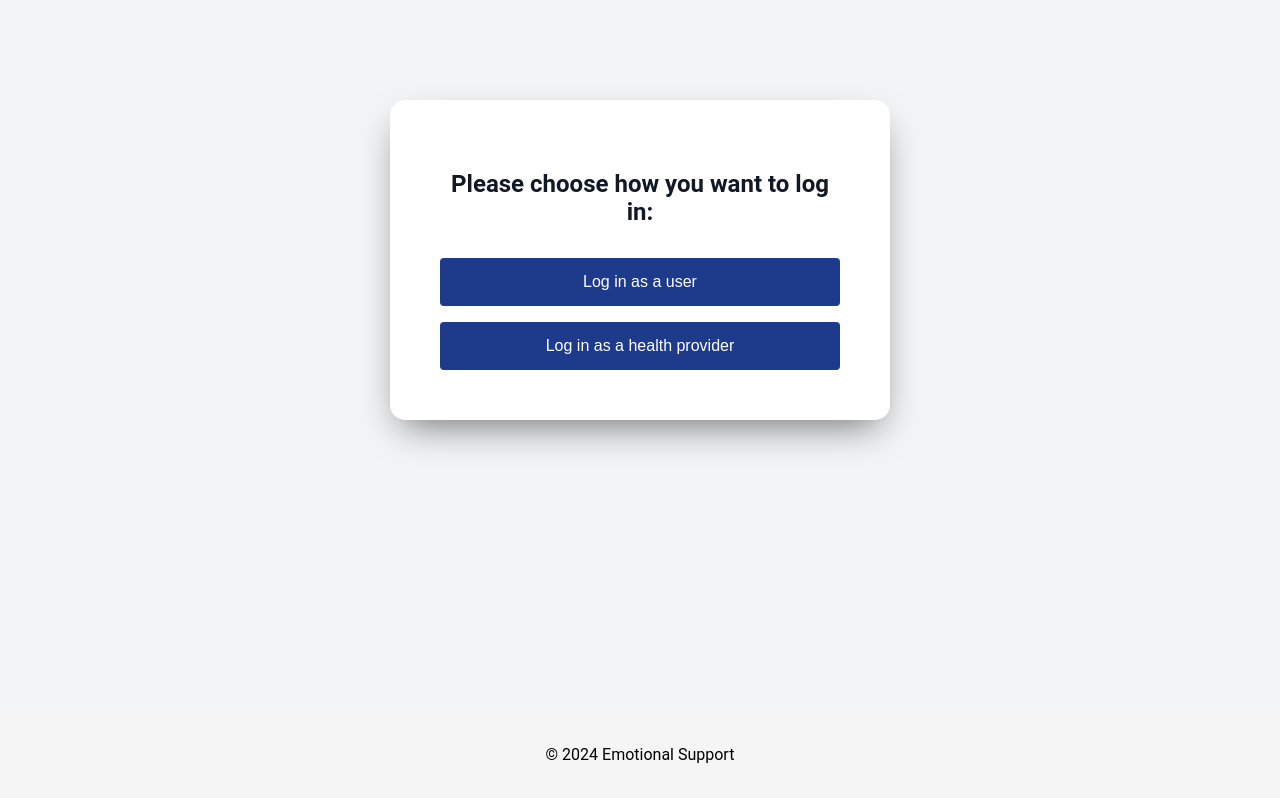
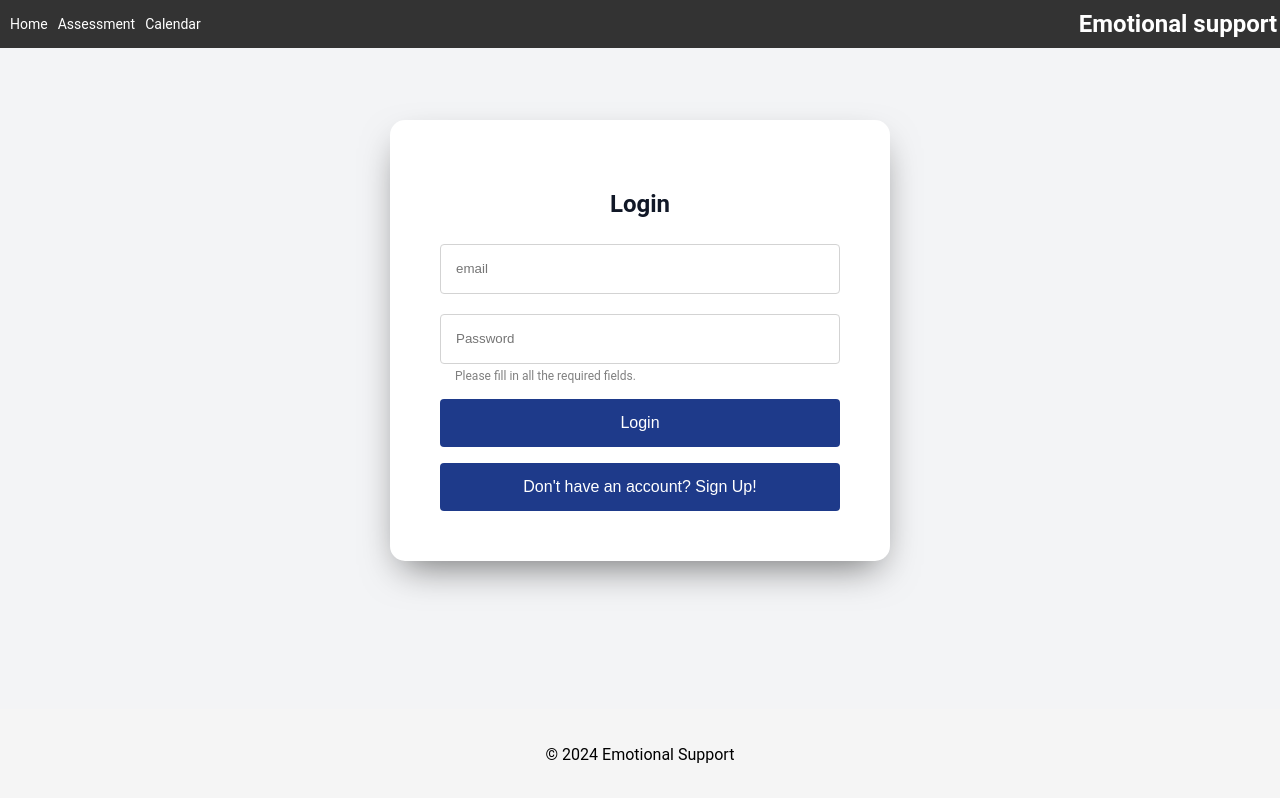
Before and after one commit to shirokov-kirill/Emotional-Support-Capstone, a React (Create React App) app in the folder app-web-frontend/: page / in a window 1280 px wide. Shown: the top 798 px of the page. Built offline with nearby package versions, Linux system fonts and the light colour scheme.

Commit message:
created the common header for all main components

```diff
--- a/app-web-frontend/src/App.css
+++ /dev/null
@@ -1,38 +0,0 @@
-.App {
-    text-align: center;
-}
-
-.App-logo {
-    height: 40vmin;
-    pointer-events: none;
-}
-
-@media (prefers-reduced-motion: no-preference) {
-    .App-logo {
-        animation: App-logo-spin infinite 20s linear;
-    }
-}
-
-.App-header {
-    background-color: #282c34;
-    min-height: 100vh;
-    display: flex;
-    flex-direction: column;
-    align-items: center;
-    justify-content: center;
-    font-size: calc(10px + 2vmin);
-    color: white;
-}
-
-.App-link {
-    color: #61dafb;
-}
-
-@keyframes App-logo-spin {
-    from {
-        transform: rotate(0deg);
-    }
-    to {
-        transform: rotate(360deg);
-    }
-}
--- a/app-web-frontend/src/Login/Login.js
+++ b/app-web-frontend/src/Login/Login.js
@@ -26,6 +26,8 @@ function Login() {
     let navigate = useNavigate();
 
     const handleLogin = () => {
+        isLoggedIn_ = true;
+        console.log('Login successful');
         navigate('/home');
     }
 
@@ -76,6 +78,7 @@ function Login() {
         } catch (error) {
             console.error('Error during registration', error);
         }
+        isLoggedIn_ = true;
         navigate('/Home');
     };
 
@@ -195,4 +198,13 @@ function Login() {
     );
 }
 
+
+
+// this logic isn't great, but this functiion is needed for the header to work
+// TODO: refactor this
+let isLoggedIn_ = false;
+function isLoggedIn() {
+    return isLoggedIn_;
+}
+
 export default Login;
--- a/app-web-frontend/src/Calendar/Calendar.css
+++ b/app-web-frontend/src/MainComponents/Calendar/Calendar.css
@@ -3,7 +3,7 @@
   height: 600px;
   display: flex;
   flex-direction: column;
-  margin-top: 40px;
+  /* margin-top: 20px; */
 }
 
 .calendar-header {
--- a/app-web-frontend/src/Calendar/Calendar.js
+++ b/app-web-frontend/src/MainComponents/Calendar/Calendar.js
@@ -1,8 +1,7 @@
 import React, { Component } from 'react';
 import './Calendar.css';
 import CalendarDays from './Calendar days/CalendarDays';
-import getMoodsForTimeFrame from "./../reusables/Mood/GetMood";
-import Header from '../header/Header';
+import getMoodsForTimeFrame from "../../reusables/Mood/GetMood";
 
 
 function findStartAndEndDate(date) {
@@ -70,7 +69,6 @@ export default class Calendar extends Component {
   render() {
     return (
         <div>
-          <Header />
           <div className="calendar">
             <div className="calendar-header">
               <button onClick={this.goToPreviousMonth}>Previous</button>
--- a/app-web-frontend/src/Emotion assessment/EmotionAssessmentForm.js
+++ b/app-web-frontend/src/MainComponents/Emotion assessment/EmotionAssessmentForm.js
@@ -1,10 +1,9 @@
 
 import { useState } from 'react';
 import './EmotionAssessmentForm.css';
-import ColorSelectionButton from '../reusables/Buttons/ColorSelectionButton/ColorSelectionButton';
-import EmojiSelectionButton from '../reusables/Buttons/EmojiSelectionButton/EmojiSelectionButton';
-import {SERVER_ADDRESS, prepareRequest} from '../setupInfo';
-import Header from '../header/Header';
+import ColorSelectionButton from '../../reusables/Buttons/ColorSelectionButton/ColorSelectionButton';
+import EmojiSelectionButton from '../../reusables/Buttons/EmojiSelectionButton/EmojiSelectionButton';
+import {SERVER_ADDRESS, prepareRequest} from '../../setupInfo';
 
 function EmotionAssessmentForm() {
   const selectedColorDefault = '#ffffff'
@@ -49,7 +48,6 @@ function EmotionAssessmentForm() {
 
   return (
     <div>
-      <Header/>
       <div className='emotionAssessmentForm'>
         <div className='emotionAssessmentFormParameterBox'>
           <div className='formRow'>
--- a/app-web-frontend/src/Home/Home.js
+++ b/app-web-frontend/src/MainComponents/Home/Home.js
@@ -1,10 +1,7 @@
-import Header from '../header/Header';
-
-
 function Home() {
+    // TODO: Implement the Home page
     return (
         <div className="App">
-            <Header />
             <h2>Home</h2>
         </div>
     )
--- /dev/null
+++ b/app-web-frontend/src/MainComponents/MainComponents.js
@@ -0,0 +1,13 @@
+import Home from './Home/Home';
+import EmotionAssessmentForm from './Emotion assessment/EmotionAssessmentForm';
+import Calendar from './Calendar/Calendar';
+
+
+const MainComponents = [
+    { "label": "Home", "path": "/home", "element": Home },
+    { "label": "Assessment", "path": "/assessment", "element": EmotionAssessmentForm },
+    { "label": "Calendar", "path": "/calendar", "element": Calendar }
+]
+
+
+export default MainComponents;
--- a/app-web-frontend/src/header/Header.css
+++ b/app-web-frontend/src/header/Header.css
@@ -5,7 +5,7 @@ header {
   background-color: #333;
   color: white;
   padding: 10px;
-  justify-content: space-between;
+  justify-content: space-between; /* Adjusted */
   align-items: center;
   display: flex;
 }
@@ -33,4 +33,21 @@ nav ul li a {
 h1 {
   margin: 0;
   font-size: 24px; /* Decrease font size */
+  margin-left: auto; /* Pushes the h1 element to the right */
+  padding-right: 1%;
 }
+
+.header {
+  padding: 10px 0px;
+}
+
+/* Page content */
+.content {
+  padding: 16px;
+}
+
+.sticky {
+  position: fixed;
+  top: 0;
+  width: 100%;
+}
--- a/app-web-frontend/src/header/Header.js
+++ b/app-web-frontend/src/header/Header.js
@@ -1,15 +1,18 @@
 import React from 'react';
 import { Link } from 'react-router-dom';
-import './Header.css'; // Import the CSS file
+import './Header.css';
+import isLoggedIn from "../Login/Login";
+import MainComponents from '../MainComponents/MainComponents.js';
 
-function Header() {
+
+const Header = () => {
   return (
     <header>
       <nav>
         <ul>
-          <li><Link to="/home">Home</Link></li>
-          <li><Link to="/assessment">Assessment</Link></li>
-          <li><Link to="/calendar">Calendar</Link></li>
+          {MainComponents.map((component, index) => (
+            <li key={index}><Link to={component.path}>{component.label}</Link></li>
+          ))}
         </ul>
       </nav>
       <h1>Emotional support</h1>
@@ -17,4 +20,15 @@ function Header() {
   );
 };
 
-export default Header;
+
+const HeaderLayout = ({ children }) => {
+  console.log("header layout");
+  return (
+    <div>
+      <div className="header">{isLoggedIn && <Header />}</div>
+      <div>{children}</div>
+    </div>
+  );
+};
+
+export default HeaderLayout;
--- a/app-web-frontend/src/index.js
+++ b/app-web-frontend/src/index.js
@@ -2,12 +2,25 @@ import React from 'react';
 import ReactDOM from 'react-dom';
 import './index.css';
 import reportWebVitals from './reportWebVitals';
-import App from './App';
+import { BrowserRouter as Router, Routes, Route } from 'react-router-dom';
+import Login from './Login/Login';
+import HeaderLayout from './header/Header';
+import MainComponents from './MainComponents/MainComponents.js';
+
 
 const root = ReactDOM.createRoot(document.getElementById('root'));
 root.render(
   <React.StrictMode>
-    <App/>
+    <Router>
+      <HeaderLayout>
+        <Routes>
+          <Route path="/" element={<Login />} />
+          {MainComponents.map((component, index) => (
+            <Route key={index + 1} path={component.path} element={<component.element />} />
+          ))}
+        </Routes>
+      </HeaderLayout>
+    </Router>
   </React.StrictMode>
 );
 
```
Also changed, not shown: app-web-frontend/src/MainComponents/Calendar/Calendar days/CalendarDays.js (renamed from app-web-frontend/src/Calendar/Calendar days/CalendarDays.js), app-web-frontend/src/MainComponents/Emotion assessment/EmotionAssessmentForm.css (renamed from app-web-frontend/src/Emotion assessment/EmotionAssessmentForm.css).
